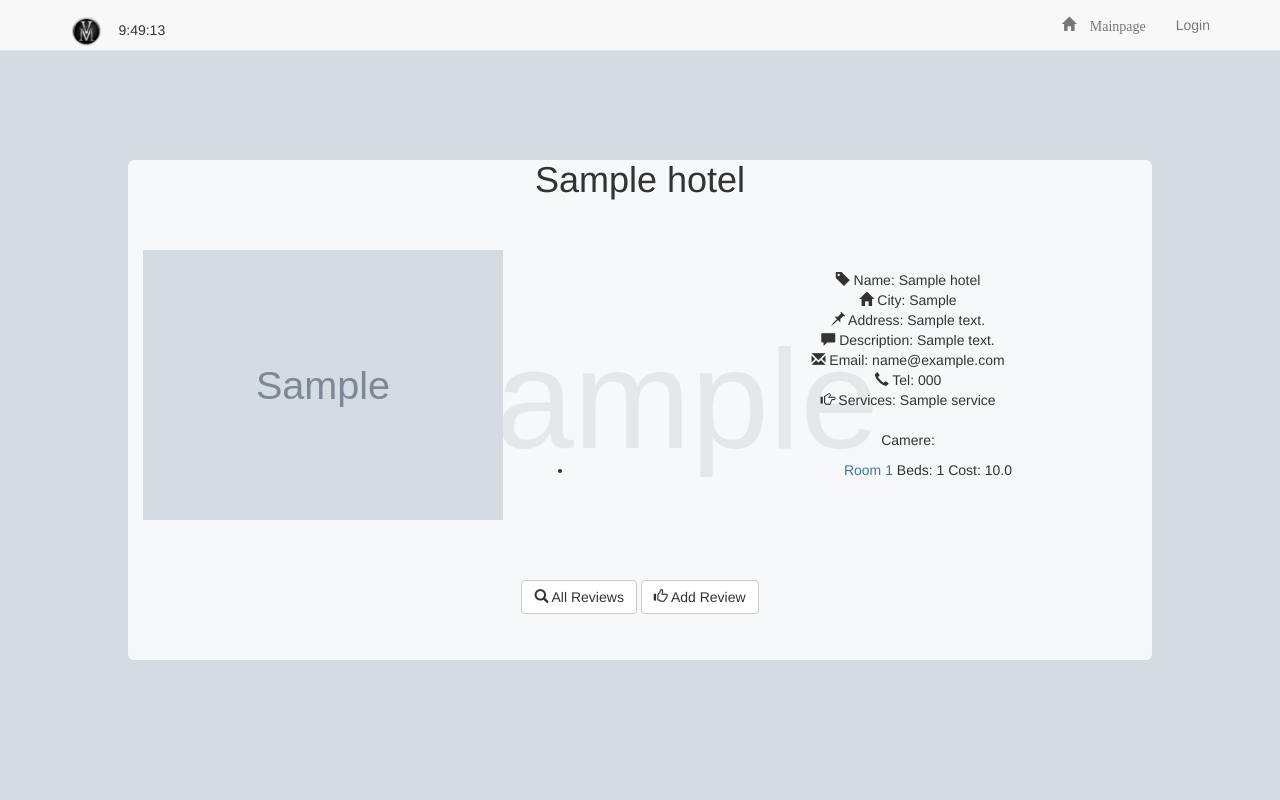
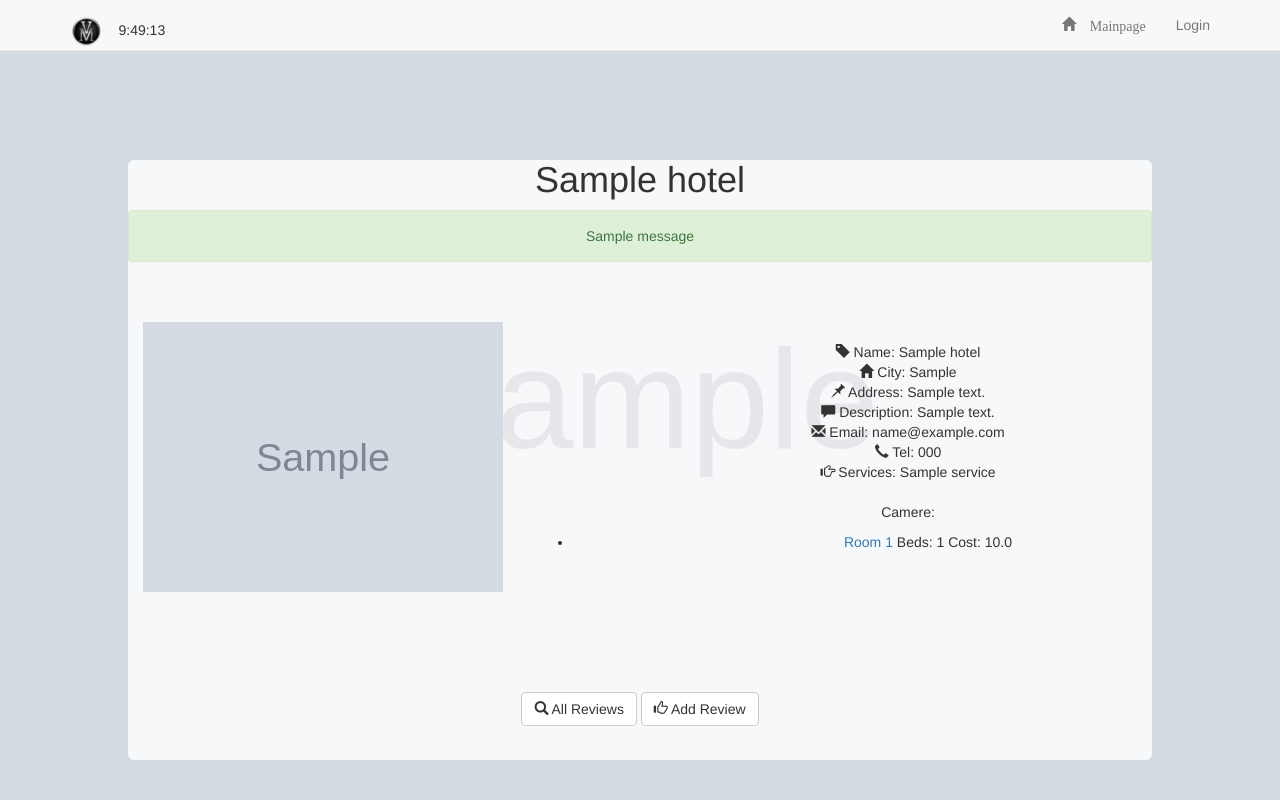
Before and after one commit to ventur65/VMhotels, a Django app: page /hotels/1/ in a window 1280 px wide. Run offline with Django 3.2, Linux system fonts and the light colour scheme; tables that the repository leaves empty hold one stand-in row (values such as "Sample post"); grey boxes marked "Sample" are stand-in pictures; one stand-in notice (Sample message) is shown; some libraries are stand-ins or nearby versions.

Commit message:
Messages in hotels

```diff
--- a/hotels/templates/hotels/hotel_detail.html
+++ b/hotels/templates/hotels/hotel_detail.html
@@ -9,15 +9,29 @@
 {% endif %}
   {% block covercontent %}
   	<br><br><br><br><br><br><br>
+  {% if messages %}
+  	<div style="background: rgba(255,255,255, 0.8); width: 80%; height: 600px; margin:0 auto; -moz-border-radius: 6px; border-radius: 6px;" align="center">
+  {% endif %}
+
+  {% if not messages %}
   	<div style="background: rgba(255,255,255, 0.8); width: 80%; height: 500px; margin:0 auto; -moz-border-radius: 6px; border-radius: 6px;" align="center">
+  {% endif %}
 
 <header>
 <h1>{{ hotel.name }}</h1>
 </header>
 
-{% if error_message %}
-	<p><strong>{{ error_message }}</strong></p>
-{% endif %}
+  {% if messages %}
+
+    {% for msg in messages %}
+
+        <div class="alert alert-{{msg.level_tag}}" role="alert">
+ 	{{msg.message}}
+	</div>
+
+    {% endfor %}
+
+  {% endif %}
 
 <div class="section">
       <div class="container">
@@ -57,7 +71,7 @@
     </div>
 
 
-<br>
+<br><br><br>
 
 <p align="center"><br>
 
--- a/hotels/views.py
+++ b/hotels/views.py
@@ -6,6 +6,7 @@ from .forms import HotelForm, RoomForm
 from django.contrib.auth import logout
 from django.contrib.auth.decorators import login_required, permission_required
 from django.core.urlresolvers import reverse
+from django.contrib import messages
 
 # Create your views here.
 class HotelDetailView(generic.DetailView):
@@ -31,6 +32,7 @@ def create_hotel(request):
 			services = form.cleaned_data['services']
 			for service in services:
 				h.services.add(service)
+			messages.add_message(request, messages.INFO, 'The Hotel is successfully added.')
 			return HttpResponseRedirect(reverse('hotels:hotel_detail', args=(h.pk,)))
 	else:
 		form = HotelForm()
@@ -47,6 +49,7 @@ def create_room(request, hotel_id):
 				r = form.save(commit = False)
 				r.hotel = h
 				r.save() ##FARE CON TRY-CATCH
+				messages.add_message(request, messages.INFO, 'The room is successfully added.')
 				return HttpResponseRedirect(reverse('hotels:room_detail', args=(h.pk, r.pk,)))
 		else: #caso GET
 			form = RoomForm()
@@ -64,6 +67,7 @@ def edit_hotel(request, hotel_id):
 		form = HotelForm(request.POST, request.FILES, instance = h)
 		if form.is_valid():
 			form.save()
+			messages.add_message(request, messages.INFO, 'The Hotel is successfully changed.')
 			return HttpResponseRedirect(reverse('hotels:hotel_detail', args=(h.pk,)))
 	elif request.method == 'GET': ##caso GET
 		form = HotelForm(instance = h)
@@ -81,6 +85,7 @@ def edit_room(request, hotel_id, room_id):
 			form = RoomForm(request.POST, request.FILES, instance = r)
 			if form.is_valid():
 				form.save()
+				messages.add_message(request, messages.INFO, 'The room is successfully changed.')
 				return HttpResponseRedirect(reverse('hotels:room_detail', args=(h.pk, r.pk,)))
 		elif request.method == 'GET': ##caso GET
 			form = RoomForm(instance = r)
@@ -95,6 +100,7 @@ def delete_hotel(request, hotel_id):
 		return HttpResponseForbidden("This hotel is not yours.")
 	if 'Ok' in request.POST:
 		Hotel.objects.get(pk=h.id).delete()
+		messages.add_message(request, messages.WARNING, 'The Hotel is successfully removed.')
 		return HttpResponseRedirect(reverse('portal:personal'))
 	return render(request, 'hotels/delhotel.html', {'hotel': h,})
 
@@ -108,6 +114,7 @@ def delete_room(request, hotel_id, room_id):
 	if h.pk == r.hotel.pk:
 		if 'Ok' in request.POST:
 			Room.objects.get(pk=r.id).delete()
+			messages.add_message(request, messages.WARNING, 'The room is successfully removed.')
 			return HttpResponseRedirect(reverse('hotels:hotel_detail', args=(h.pk,)))
 		return render(request, 'hotels/delroom.html', {'room': r, 'hotel': h,})
 	return HttpResponseForbidden("This Room doesn't exist in this Hotel.")
--- a/templates/base.html
+++ b/templates/base.html
@@ -5,7 +5,6 @@
 
 {% bootstrap_javascript %}
 
-{% bootstrap_messages %}
 
 {% load staticfiles %}
 
--- a/templates/index.html
+++ b/templates/index.html
@@ -3,7 +3,6 @@
 {% load bootstrap3 %}
 
 {% comment %} Main page of VMhotels. {% endcomment %}
-
 
 
 {% block cover %}
@@ -56,6 +55,7 @@
     			<div class="row" align="center">
 				<form action="{% url 'main_page' %}" method="post">
 					{% csrf_token %}
+
 					 <div class="row">
 
         					<div class="col-md-3">
```
Also changed, not shown: hotels/templates/hotels/room_detail.html (+11 -3 lines), portal/templates/portal/personal.html (+13 -0 lines).
